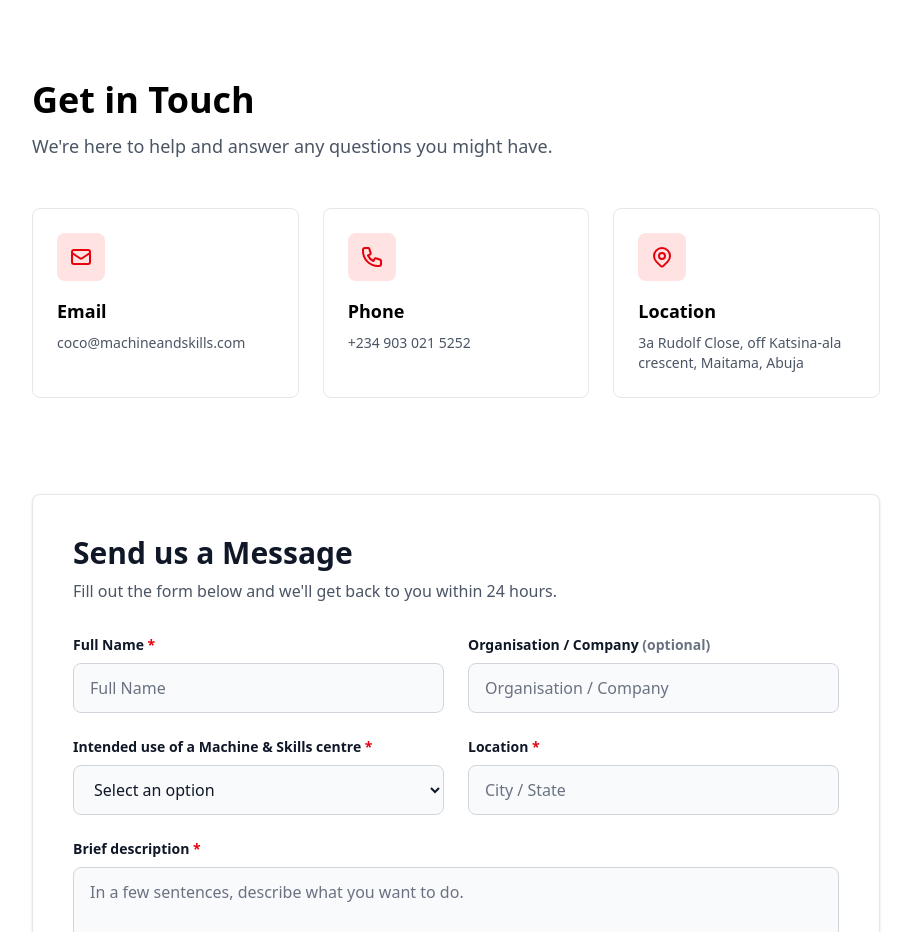
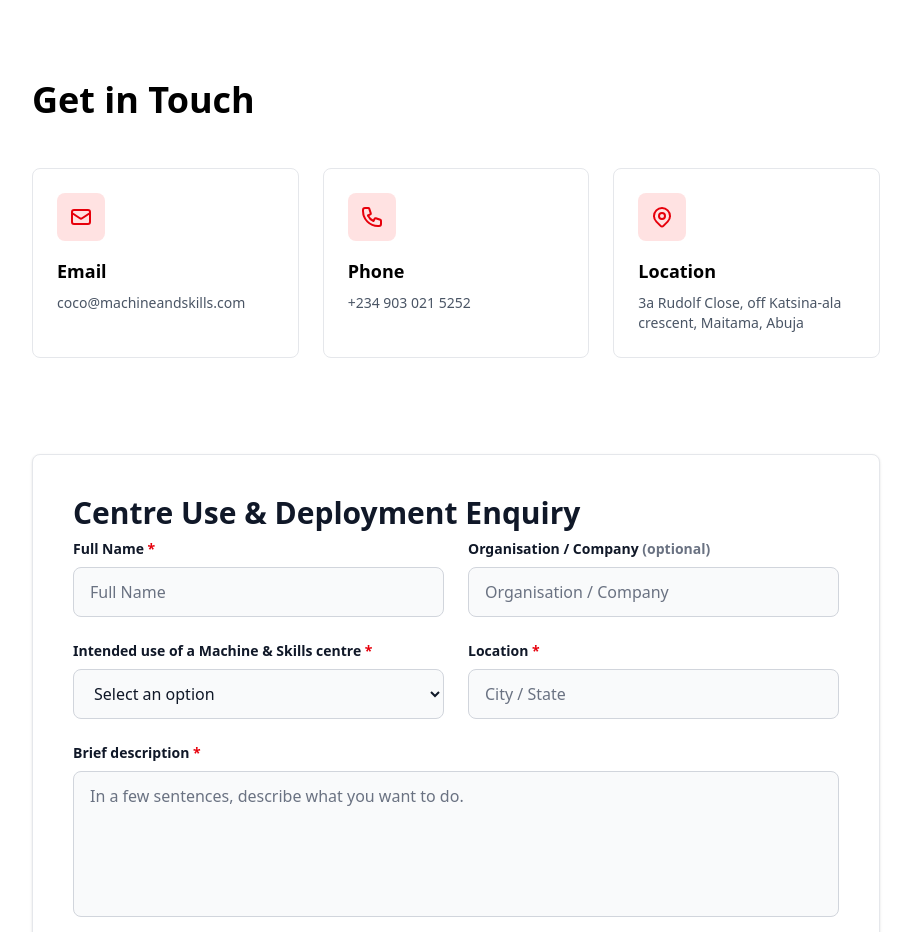
Before and after one commit to Oludefiyinfoluwa06/tmsc-client, a React (Vite) app: page /contact in a window 1280 px wide. Shown: the part 800-1732 px from the top of the page, without its empty margins (184-1095 px from the left). Built offline with nearby package versions, Linux system fonts and the light colour scheme; no server answers.

Commit message:
Make changes to contact page

```diff
--- a/src/components/contact/ContactForm.tsx
+++ b/src/components/contact/ContactForm.tsx
@@ -51,11 +51,8 @@
       <div className="max-w-4xl mx-auto">
         <div className="bg-white border border-gray-200 rounded-lg p-8 md:p-10 shadow-sm">
           <h2 className="text-2xl md:text-3xl font-bold text-gray-900 mb-2">
-            Send us a Message
+            Centre Use & Deployment Enquiry
           </h2>
-          <p className="text-gray-600 mb-8">
-            Fill out the form below and we'll get back to you within 24 hours.
-          </p>
 
           {/* Contact Form */}
           {!submitted && (
--- a/src/pages/Contact.tsx
+++ b/src/pages/Contact.tsx
@@ -32,7 +32,6 @@
         <div className="max-w-4xl mx-auto px-6">
           <div className="mb-12">
             <h2 className="text-3xl md:text-4xl font-bold mb-3">Get in Touch</h2>
-            <p className="text-gray-600 text-lg">We're here to help and answer any questions you might have.</p>
           </div>
 
           <div className="grid grid-cols-1 md:grid-cols-3 gap-6 mb-12">
```
